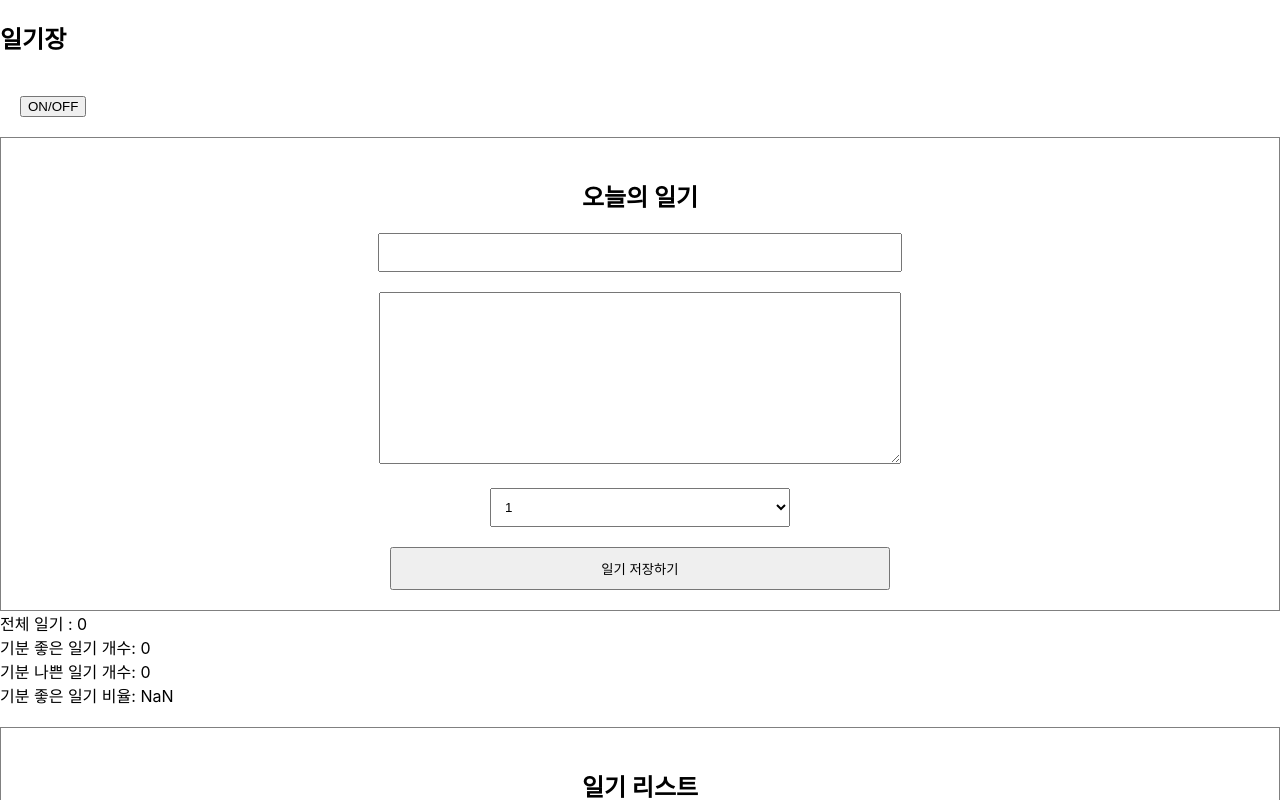
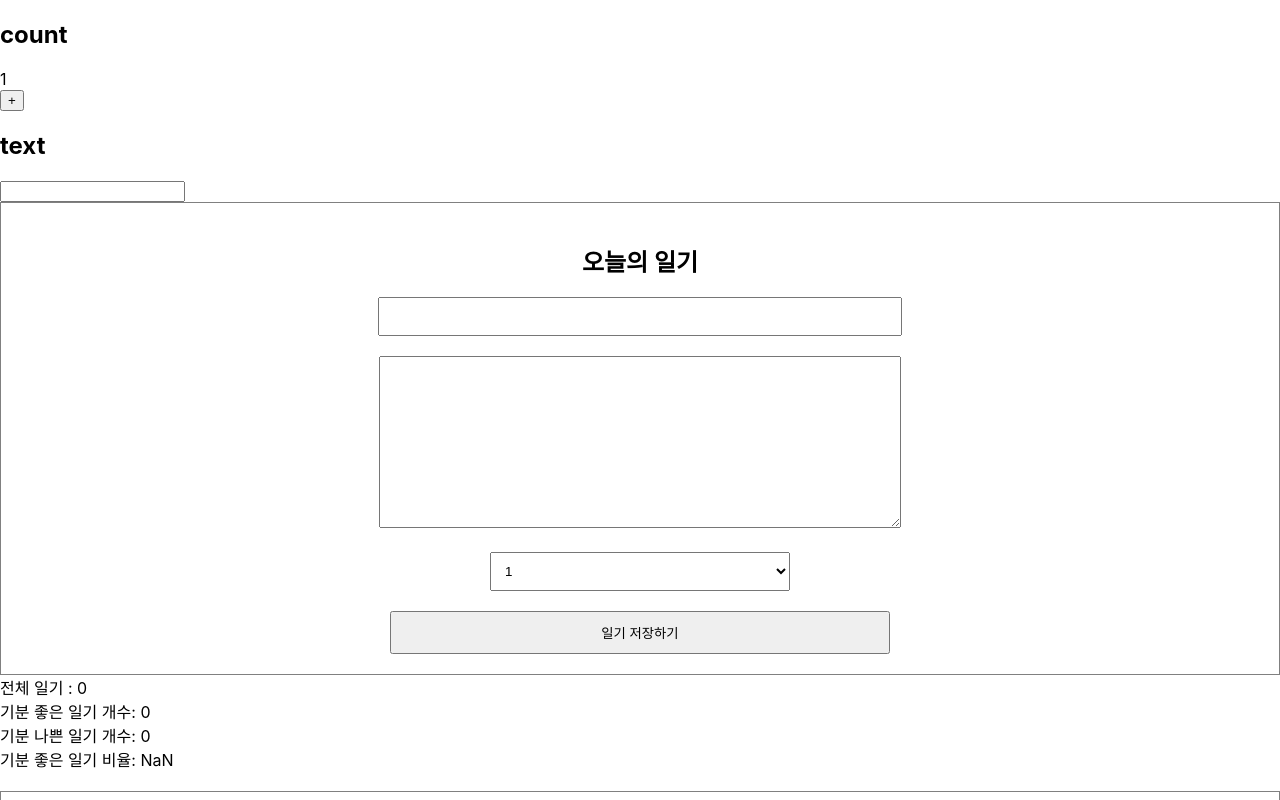
Before and after one commit to pung8146/reactGame, a React (Create React App) app in the folder simplediary/: page / in a window 1280 px wide. Shown: the top 800 px of the page. Built offline with nearby package versions, Linux system fonts and the light colour scheme; no server answers.

Commit message:
React.memo 로 최적화 / areEqual로 얕은복사를 비교할수있습니다.

```diff
--- a/simplediary/src/App.js
+++ b/simplediary/src/App.js
@@ -3,6 +3,7 @@
 import DiaryList from './DiaryList';
 import DiaryEditor from './DirayEditor';
 import Lifecycle from './Lifecycle';
+import OptimizeTest from './OptimizeTest';
 
 // https://jsonplaceholder.typicode.com/comments
 
@@ -60,7 +61,6 @@
  }
 
 const getDiaryAnalysis = useMemo(() => {
-  console.log('일기 분석 시작')
 
   const goodCount = data.filter((it) => it.emotion >= 3).length;
   const badCount = data.length - goodCount;
@@ -73,8 +73,8 @@
 
   return (
     <div className="App">
-      <h2>일기장</h2>
-      <Lifecycle />
+      <OptimizeTest />
+      {/* <Lifecycle /> */}
       <DiaryEditor onCreate={onCreate}/>
       <div>전체 일기 : {data.length}</div>
       <div>기분 좋은 일기 개수: {goodCount}</div>
--- a/simplediary/src/DiaryList.js
+++ b/simplediary/src/DiaryList.js
@@ -1,7 +1,7 @@
 import DiaryItem from './DiaryItem.js'
 
 const DiaryList = ({ onEdit , onRemove  , diaryList }) => {
-    console.log(diaryList)
+    // console.log(diaryList)
     return (
     <div className="DiaryList">
         <h2>일기 리스트</h2>
--- /dev/null
+++ b/simplediary/src/OptimizeTest.js
@@ -0,0 +1,34 @@
+import React , { useState , useEffect } from "react";
+
+const Textview = React.memo(({text}) => {
+    useEffect(() => {
+        console.log(`Update :: Text : ${text}`);
+    })
+     return <div>{text}</div>
+})
+
+const Countview = React.memo(({count}) => {
+    useEffect(() => {
+        console.log(`Update :: Count : ${count}`);
+    })
+    return <div>{count}</div>
+});
+
+const OptimizeTest = () => {
+
+    const [count,setCount] = useState(1);
+    const [text,setText] = useState('');
+
+    return <div style={{pading:50}} >
+        <h2>count</h2>
+        <Countview count={count}/>
+        <button onClick={() => setCount(count+1)}>+</button>
+        <div>
+            <h2>text</h2>
+            <Textview text={text} />
+            <input value={text} onChange={(e) => setText(e.target.value)} />
+        </div>
+    </div>
+}
+
+export default OptimizeTest;
```
